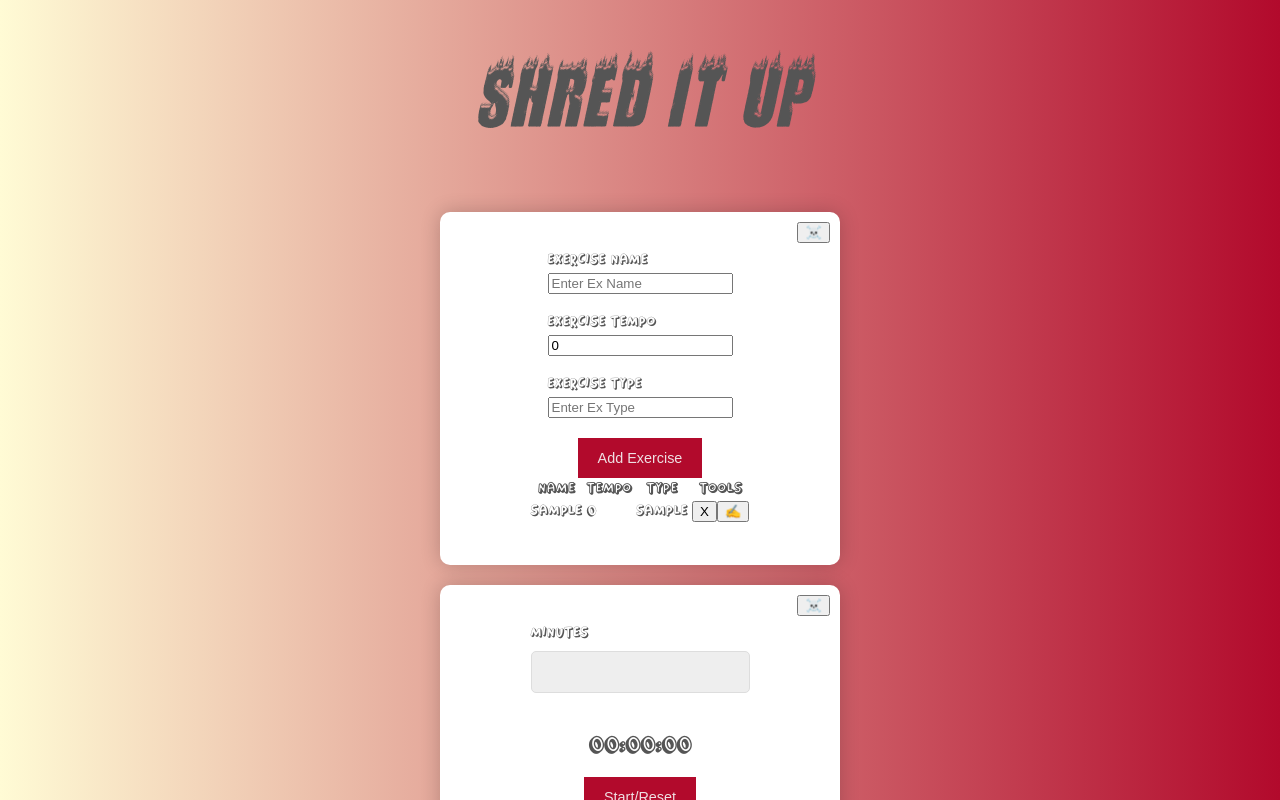
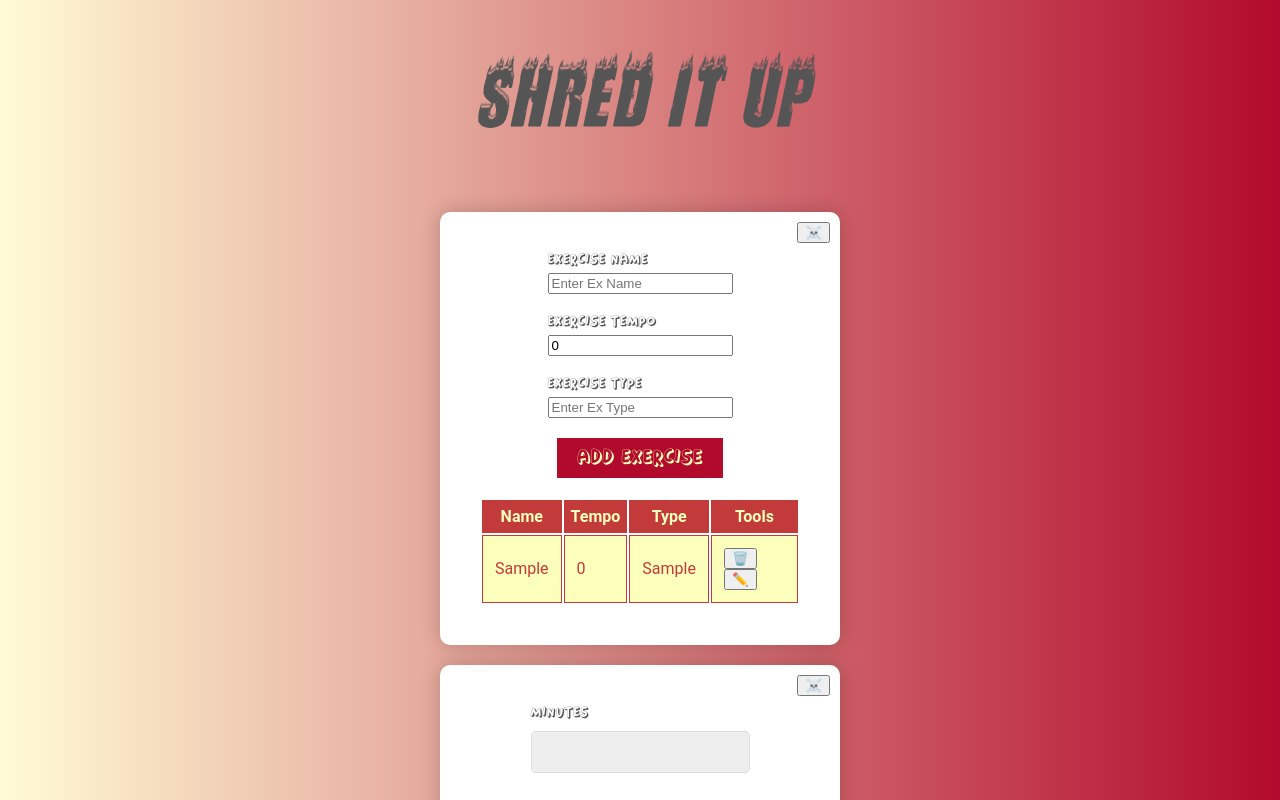
Before and after one commit to pelegsch666/shred_it_up, a React (Create React App) app: page / in a window 1280 px wide. Both pictures are taken after typing "Sample", "Sample" into the empty fields and a click on the button "Add Exercise". Shown: the top 800 px of the page. Built offline with nearby package versions, Linux system fonts and the light colour scheme.

Commit message:
improved styles for table

```diff
--- a/src/App.js
+++ b/src/App.js
@@ -1,11 +1,11 @@
 import { createGlobalStyle } from "styled-components";
 
+import Metronome from "./components/Metronome/Metronome";
 import Timer from "./components/Timer/Timer";
-import Metronome from "./components/Metronome/Metronome";
 
+import ExercisesEditor from "./components/ExercisesEditor/ExercisesEditor";
 import StyledFormWrapper from "./components/styles/styled-components/StyledFormWrapper";
 import StyledHeader from "./components/styles/styled-components/StyledHeader";
-import ExercisesEditor from "./components/ExercisesEditor/ExercisesEditor";
 
 const GlobalStyle = createGlobalStyle`
 html{
@@ -22,15 +22,10 @@ body{
  }
 
 button:hover {
-  color: whitesmoke;
   transition-duration: 1000ms;
   background-color: #b20a2c;
   border-radius: 70%;
 }
-/* li:hover{
-  font-size: 50px;
-
-} */
 `;
 
 function App() {
--- a/src/components/ExercisesEditor/ExTable.js
+++ b/src/components/ExercisesEditor/ExTable.js
@@ -2,7 +2,35 @@ import { useMemo } from 'react';
 
 import { useTable } from 'react-table';
 
+import styled from 'styled-components';
+
 import ItemToolsBlock from './ItemToolsBlock';
+
+const StyledTd = styled.td`
+	padding: 12px;
+	background-color: rgba(255, 255, 255, 0.2);
+	color: #c33a3a;
+	font-size: 1rem;
+	font-family: 'Roboto', sans-serif;
+	border: 1px solid #c33a3a;
+	background-color: #fcffbb;
+`;
+
+const StyledTh = styled.th`
+	border: 1px solid #c33a3a;
+	color: #fcffbb;
+	font-size: 1rem;
+	font-family: 'Roboto', sans-serif;
+	padding: 6px;
+`;
+
+const StyledThead = styled.thead`
+	background-color: #c33a3a;
+`;
+
+const StyledTable = styled.table`
+	margin-top: 20px;
+`;
 
 function tableDataFormater(rowData, handleEditButton, dispatch, state) {
 	const data = [];
@@ -22,7 +50,6 @@ function tableDataFormater(rowData, handleEditButton, dispatch, state) {
 			),
 		});
 	});
-
 
 	return data;
 }
@@ -55,36 +82,40 @@ export default function ExTable({ data, dispatch, handleEditButton, state }) {
 		[]
 	);
 
-
 	const tableInstance = useTable({ columns, data: tableData });
-
 
 	const { getTableProps, headerGroups, getTableBodyProps, rows, prepareRow } =
 		tableInstance;
 
 	return (
-		<table {...getTableProps()}>
-			<thead>
+		<StyledTable {...getTableProps()}>
+			<StyledThead>
 				{headerGroups.map((headerGroup) => (
 					<tr {...headerGroup.getHeaderGroupProps()}>
 						{headerGroup.headers.map((column) => (
-							<th {...column.getHeaderProps()}>{column.render('Header')}</th>
+							<StyledTh {...column.getHeaderProps()}>
+								{column.render('Header')}
+							</StyledTh>
 						))}
 					</tr>
 				))}
-			</thead>
+			</StyledThead>
 			<tbody {...getTableBodyProps()}>
 				{rows.map((row) => {
 					prepareRow(row);
 					return (
 						<tr {...row.getRowProps()}>
 							{row.cells.map((cell) => {
-								return <td {...cell.getCellProps()}>{cell.render('Cell')}</td>;
+								return (
+									<StyledTd {...cell.getCellProps()}>
+										{cell.render('Cell')}
+									</StyledTd>
+								);
 							})}
 						</tr>
 					);
 				})}
 			</tbody>
-		</table>
+		</StyledTable>
 	);
 }
--- a/src/components/ExercisesEditor/ItemToolsBlock.js
+++ b/src/components/ExercisesEditor/ItemToolsBlock.js
@@ -1,5 +1,8 @@
 import { ACTIONS } from '../../utils/constants';
 function ItemToolsBlock({ dispatch, handleEditButton, state, index }) {
+	const trashEmoji = '🗑️';
+	const editEmoji = '✏️';
+
 	return (
 		<>
 			<button
@@ -10,13 +13,13 @@ function ItemToolsBlock({ dispatch, handleEditButton, state, index }) {
 					})
 				}
 			>
-				X
+				{trashEmoji}
 			</button>
 			<button
 				onClick={() => handleEditButton(index)}
 				style={state.isEditOn ? { outline: 'solid blue 1px' } : null}
 			>
-				✍️
+				{editEmoji}
 			</button>
 		</>
 	);
--- a/src/components/styles/styled-components/Button.js
+++ b/src/components/styles/styled-components/Button.js
@@ -1,15 +1,23 @@
-import styled from "styled-components";
+import styled from 'styled-components';
 
 const Button = styled.button`
 	display: block;
 	background-color: #b20a2c;
 	color: hsla(0, 0%, 96%, 0.91);
-  font-size: 0.9rem;
+	font-size: 1.4rem;
 	border: 0;
 	height: 40px;
 	padding: 0 20px;
 	cursor: pointer;
 	box-sizing: border-box;
-  font-family: "Arial", sans-serif;
+	/* font-family: 'Arial', sans-serif; */
+	font-family: 'Gemini Moon', sans-serif;
+	color: #fcffbb;
+
+	&hover {
+		transition-duration: 1000ms;
+		background-color: #b20a2c;
+		border-radius: 70%;
+	}
 `;
-export default Button
+export default Button;
```
Also changed, not shown: src/components/styles/fonts/StyledFonts.js (+6 -7 lines). Lines whose indentation alone changed are shown as unchanged.
